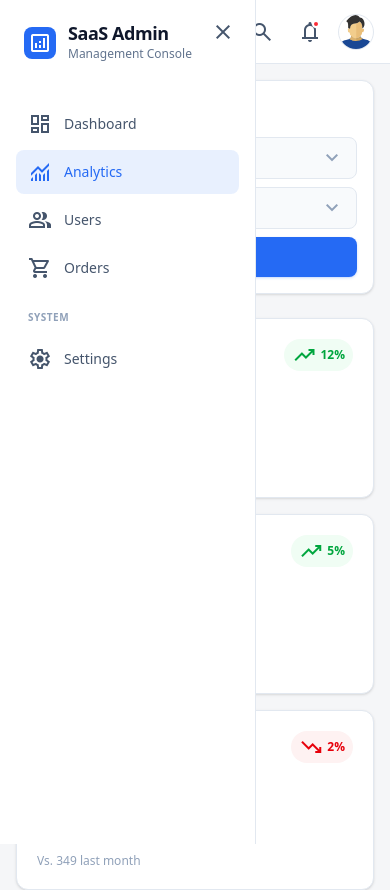
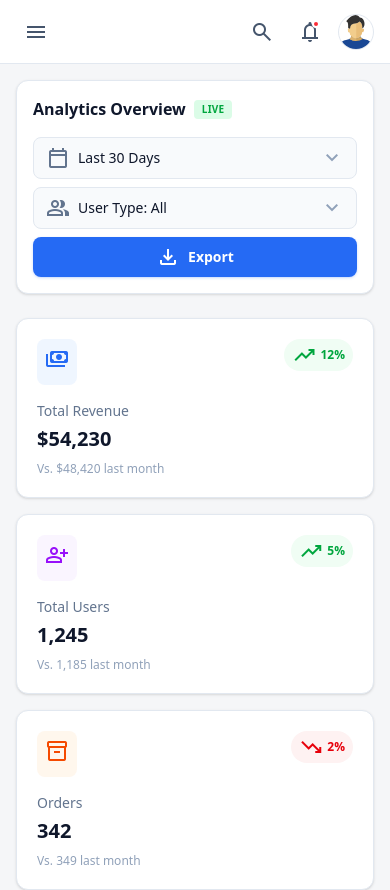
Before and after one commit to Sh-Mustak/analyticsdashboard, a Next.js app: page / in a window 390 px wide. Shown: the top 890 px of the page. Built offline with nearby package versions, Linux system fonts and the light colour scheme.

Commit message:
feat: Add responsive sidebar with toggle functionality

```diff
--- a/app/layout.tsx
+++ b/app/layout.tsx
@@ -13,8 +13,8 @@ const geistMono = Geist_Mono({
 });
 
 export const metadata: Metadata = {
-  title: "Create Next App",
-  description: "Generated by create next app",
+  title: "Admin Dashboard",
+  description: "A modern admin dashboard built with Next.js and Tailwind CSS.",
 };
 
 export default function RootLayout({
@@ -30,7 +30,9 @@ export default function RootLayout({
           rel="stylesheet"
         />
       </head>
-      <body className={`${geistSans.variable} ${geistMono.variable} antialiased`}>
+      <body
+        className={`${geistSans.variable} ${geistMono.variable} antialiased`}
+      >
         {children}
       </body>
     </html>
--- a/app/page.tsx
+++ b/app/page.tsx
@@ -1,21 +1,25 @@
+"use client";
 import DashboardBottomSection from "@/components/Dashboard/DashboardBottomSection";
 import DashboardChartsSection from "@/components/Dashboard/DashboardChartsSection";
 import Filterbar from "@/components/Dashboard/Filterbar";
 import KpiCard from "@/components/Dashboard/kpicard";
 import Header from "@/components/layout/Header";
 import Sidebar from "@/components/layout/Sidebar";
+import { useState } from "react";
 
 export default function Home() {
+  const [isSidebarOpen, setIsSidebarOpen] = useState(false);
+
   return (
     <div className="flex flex-row bg-background-light dark:bg-background-dark font-display text-slate-900 dark:text-slate-100 transition-colors duration-200">
       {/* Sidebar */}
-      <Sidebar />
+      <Sidebar isSidebarOpen={isSidebarOpen} setIsSidebarOpen={setIsSidebarOpen} />
 
       {/* Main content  */}
       <main className="flex-1 lg:ml-64 min-h-screen flex flex-col w-full">
         {/* Header  */}
-        <Header />
-        <div className="p-4 sm:p-6 lg:p-8 space-y-6 lg:space-y-8 max-w-[1400px] mx-auto w-full">
+        <Header isSidebarOpen={isSidebarOpen} setIsSidebarOpen={setIsSidebarOpen} />
+        <div className="p-4 sm:p-6 lg:p-8 space-y-6 lg:space-y-8 max-w-1400px mx-auto w-full">
           {/* Filterbar */}
           <Filterbar />
           {/* KPI card */}
--- a/components/Dashboard/ActiveCustomer.tsx
+++ b/components/Dashboard/ActiveCustomer.tsx
@@ -1,17 +1,28 @@
+import Image from "next/image";
+
 interface ActiveCustomerProps {
   name: string;
   usertype: string;
   avatar: string;
   value: string;
+  alt: string;
 }
-export default function ActiveCustomers({ name, usertype ,avatar ,value}: ActiveCustomerProps) {
+export default function ActiveCustomers({
+  name,
+  usertype,
+  avatar,
+  value,
+  alt,
+}: ActiveCustomerProps) {
   return (
     <div className="flex items-center justify-between p-2 hover:bg-slate-50 dark:hover:bg-slate-800 rounded-lg transition-colors">
       <div className="flex items-center gap-2 sm:gap-3 min-w-0">
-              <img
-                className="w-8 h-8 sm:w-10 sm:h-10 rounded-full flex-shrink-0"
-                data-alt="Avatar of a male user"
+        <Image
+          className="w-8 h-8 sm:w-10 sm:h-10 rounded-full shrink-0"
+          alt={alt}
           src={avatar}
+          height={40}
+          width={40}
         />
         <div className="min-w-0">
           <p className="text-sm font-bold truncate">{name}</p>
@@ -26,7 +37,7 @@ export default function ActiveCustomers({ name, usertype ,avatar ,value}: Active
           </p>
         </div>
       </div>
-            <div className="text-right flex-shrink-0 ml-2">
+      <div className="text-right shrink-0 ml-2">
         <p className="text-sm font-bold">{value}</p>
         <span className="text-[10px] font-bold bg-primary/10 text-primary px-2 py-0.5 rounded whitespace-nowrap">
           {usertype}
--- a/components/Dashboard/DashboardBottomSection.tsx
+++ b/components/Dashboard/DashboardBottomSection.tsx
@@ -30,9 +30,9 @@ export default function DashboardBottomSection() {
           </button>
         </div>
         <div className="space-y-3 sm:space-y-4">
-          <ActiveCustomers name="Shahriar Mustak" usertype="Premium" avatar="/man-user-color-icon.svg" value="$1,240" />
-          <ActiveCustomers name="Tuba Islam" usertype="Enterprise" avatar="/business-women-icon.svg" value="$2,500" />
-          <ActiveCustomers name="Riad Hasan" usertype="Premium" avatar="/man-user-color-icon.svg" value="$980" />
+          <ActiveCustomers name="Shahriar Mustak" usertype="Premium" avatar="/man-user-color-icon.svg" value="$1,240" alt="Shahriar Mustak's profile picture" />
+          <ActiveCustomers name="Tuba Islam" usertype="Enterprise" avatar="/business-women-icon.svg" value="$2,500" alt="Tuba Islam's profile picture" />
+          <ActiveCustomers name="Riad Hasan" usertype="Premium" avatar="/man-user-color-icon.svg" value="$980" alt="Riad Hasan's profile picture" />
 
         </div>
       </div>
--- a/components/layout/Sidebar.tsx
+++ b/components/layout/Sidebar.tsx
@@ -1,22 +1,29 @@
-export default function Sidebar(){
+
+
+export default function Sidebar({isSidebarOpen, setIsSidebarOpen }: { isSidebarOpen: boolean, setIsSidebarOpen: (isSidebarOpen: boolean) => void }) {
+  const handleSidebarToggle = () => {
+    setIsSidebarOpen(!isSidebarOpen); // Toggle the sidebar open/closed state
+  }
+
   return (
-
     <aside
-        id="mobile-sidebar"
-        className="w-64 bg-white dark:bg-slate-900 border-r border-slate-200 dark:border-slate-800 flex flex-col fixed h-full z-40 lg:z-20"
+      className={`fixed top-0 left-0 h-full w-64 bg-white dark:bg-slate-900
+      border-r border-slate-200 dark:border-slate-800
+      flex flex-col z-40 lg:z-20 transition-transform duration-300
+      ${isSidebarOpen ? "translate-x-0" : "-translate-x-full"}
+      lg:translate-x-0`}
     >
-        {/* <!-- Close button for mobile --> */}
+      {/* Close button (mobile only) */}
       <button
-          // onclick="toggleMobileSidebar()"
+        onClick={handleSidebarToggle}
         className="lg:hidden absolute top-4 right-4 w-8 h-8 flex items-center justify-center rounded-lg hover:bg-slate-100 dark:hover:bg-slate-800 text-slate-600 dark:text-slate-400"
       >
         <span className="material-symbols-outlined">close</span>
       </button>
 
+      {/* Logo */}
       <div className="p-6 flex items-center gap-3">
-          <div
-            className="w-8 h-8 bg-primary rounded-lg flex items-center justify-center text-white"
-          >
+        <div className="w-8 h-8 bg-primary rounded-lg flex items-center justify-center text-white">
           <span className="material-symbols-outlined text-xl">analytics</span>
         </div>
         <div>
@@ -28,51 +35,38 @@ export default function Sidebar(){
           </p>
         </div>
       </div>
+
+      {/* Navigation */}
       <nav className="flex-1 px-4 py-4 space-y-1 overflow-y-auto">
-          <a
-            className="flex items-center gap-3 px-3 py-2.5 rounded-lg text-slate-600 dark:text-slate-400 hover:bg-slate-50 dark:hover:bg-slate-800 transition-colors"
-            href="#"
-          >
+        <a className="flex items-center gap-3 px-3 py-2.5 rounded-lg text-slate-600 dark:text-slate-400 hover:bg-slate-50 dark:hover:bg-slate-800">
           <span className="material-symbols-outlined">dashboard</span>
           <span className="text-sm font-medium">Dashboard</span>
         </a>
-          <a
-            className="flex items-center gap-3 px-3 py-2.5 rounded-lg bg-primary/10 text-primary transition-colors"
-            href="#"
-          >
+
+        <a className="flex items-center gap-3 px-3 py-2.5 rounded-lg bg-primary/10 text-primary">
           <span className="material-symbols-outlined">monitoring</span>
           <span className="text-sm font-medium">Analytics</span>
         </a>
-          <a
-            className="flex items-center gap-3 px-3 py-2.5 rounded-lg text-slate-600 dark:text-slate-400 hover:bg-slate-50 dark:hover:bg-slate-800 transition-colors"
-            href="#"
-          >
+
+        <a className="flex items-center gap-3 px-3 py-2.5 rounded-lg text-slate-600 dark:text-slate-400 hover:bg-slate-50 dark:hover:bg-slate-800">
           <span className="material-symbols-outlined">group</span>
           <span className="text-sm font-medium">Users</span>
         </a>
-          <a
-            className="flex items-center gap-3 px-3 py-2.5 rounded-lg text-slate-600 dark:text-slate-400 hover:bg-slate-50 dark:hover:bg-slate-800 transition-colors"
-            href="#"
-          >
+
+        <a className="flex items-center gap-3 px-3 py-2.5 rounded-lg text-slate-600 dark:text-slate-400 hover:bg-slate-50 dark:hover:bg-slate-800">
           <span className="material-symbols-outlined">shopping_cart</span>
           <span className="text-sm font-medium">Orders</span>
         </a>
-          <div
-            className="pt-4 pb-2 px-3 text-[10px] font-bold uppercase tracking-wider text-slate-400 dark:text-slate-500"
-          >
+
+        <div className="pt-4 pb-2 px-3 text-[10px] font-bold uppercase tracking-wider text-slate-400 dark:text-slate-500">
           System
         </div>
-          <a
-            className="flex items-center gap-3 px-3 py-2.5 rounded-lg text-slate-600 dark:text-slate-400 hover:bg-slate-50 dark:hover:bg-slate-800 transition-colors"
-            href="#"
-          >
+
+        <a className="flex items-center gap-3 px-3 py-2.5 rounded-lg text-slate-600 dark:text-slate-400 hover:bg-slate-50 dark:hover:bg-slate-800">
           <span className="material-symbols-outlined">settings</span>
           <span className="text-sm font-medium">Settings</span>
         </a>
-
       </nav>
-
     </aside>
   );
-
 }
```
Also changed, not shown: components/layout/Header.tsx (+21 -7 lines). Lines whose indentation alone changed are shown as unchanged.
